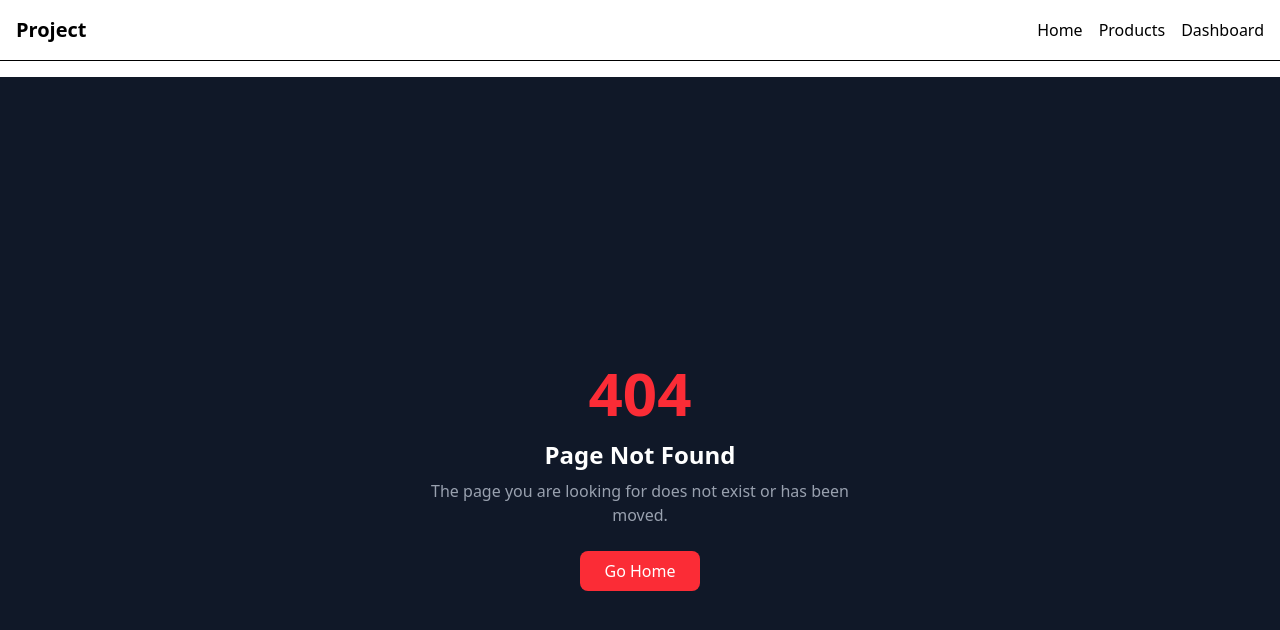
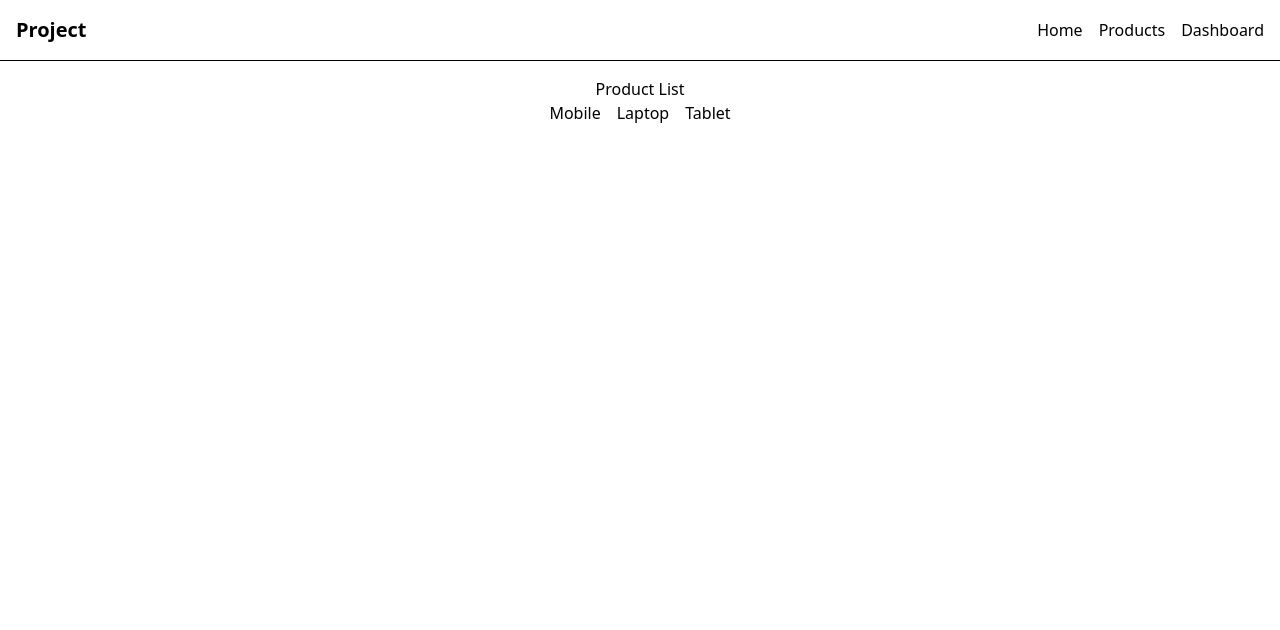
Before and after one commit to iamharshtambe/next-rampup, a Next.js app in the folder 02-routing/: page /metadata-example in a window 1280 px wide. Before the commit this address had no page. Shown: the top 630 px of the page. Built offline with nearby package versions, Linux system fonts and the light colour scheme.

Commit message:
add static and dynamic metadata

```diff
--- /dev/null
+++ b/02-routing/src/app/metadata-example/[slug]/page.tsx
@@ -0,0 +1,40 @@
+import { Metadata } from 'next';
+
+const dummyData = {
+  '1': {
+    title: '1st product',
+  },
+  '2': {
+    title: '2nd product',
+  },
+  '3': {
+    title: '3rd product',
+  },
+};
+
+export async function generateMetadata({
+  params,
+}: {
+  params: Promise<{ slug: string }>;
+}): Promise<Metadata> {
+  const { slug } = await params;
+  const data = dummyData[slug as keyof typeof dummyData];
+
+  return {
+    title: data.title,
+  };
+}
+
+export default async function DynamicMetadata({
+  params,
+}: {
+  params: Promise<{ slug: string }>;
+}) {
+  const { slug } = await params;
+
+  return (
+    <div className="text-center">
+      <h1>You are viewing product with id: {slug}</h1>
+    </div>
+  );
+}
--- /dev/null
+++ b/02-routing/src/app/metadata-example/page.tsx
@@ -0,0 +1,28 @@
+import { Metadata } from 'next';
+import Link from 'next/link';
+
+const products = [
+  { id: 1, name: 'Mobile' },
+  { id: 2, name: 'Laptop' },
+  { id: 3, name: 'Tablet' },
+];
+
+export const metadata: Metadata = {
+  title: 'Metadata Example',
+  description: 'This is a static metadata',
+};
+
+export default function MetadataExp() {
+  return (
+    <div className="flex flex-col items-center justify-center">
+      <h1>Product List</h1>
+      <div className="flex items-center gap-4">
+        {products.map((product) => (
+          <Link href={`/metadata-example/${product.id}`} key={product.id}>
+            {product.name}
+          </Link>
+        ))}
+      </div>
+    </div>
+  );
+}
```
